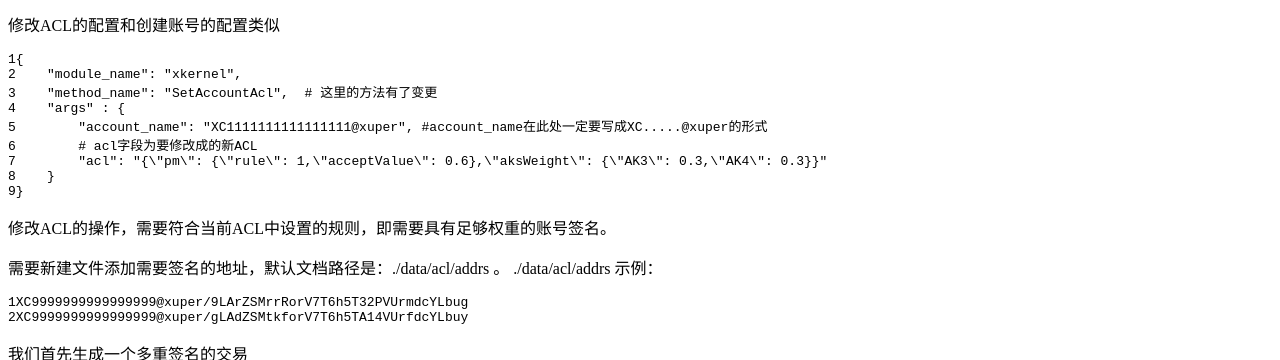
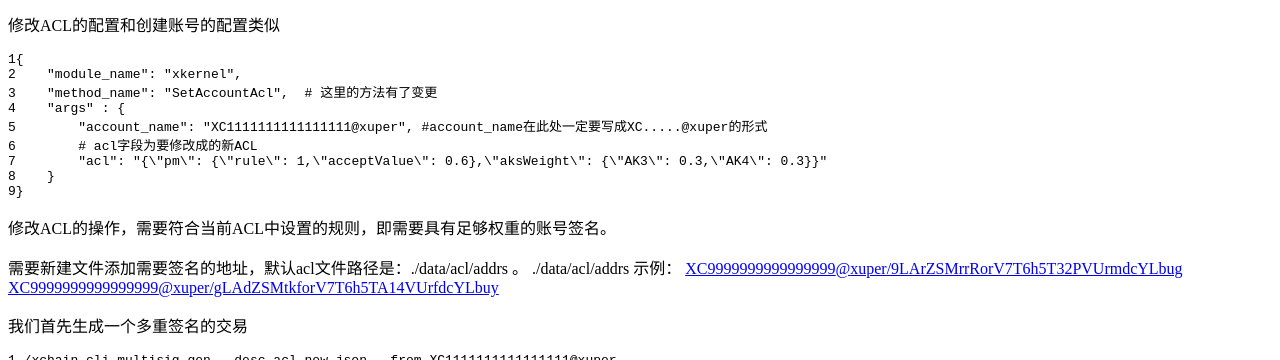
Before and after one commit to xuperchain/docs, a Sphinx documentation site: the page built from source/advanced_usage/contract_accounts.rst, in a window 1280 px wide and 900 px high, scrolled down 4441 px, cut to the strip 0-360 px from the top of the window. Built offline with Sphinx 7.4.7 and the Read the Docs theme 2.0.0, drawn with Linux system fonts in a browser that asks for light colours; comment, search, counter and statistics services are not loaded.

Commit message:
add sample for acl addrs

```diff
--- a/source/advanced_usage/contract_accounts.rst
+++ b/source/advanced_usage/contract_accounts.rst
@@ -133,14 +133,10 @@
 
 修改ACL的操作，需要符合当前ACL中设置的规则，即需要具有足够权重的账号签名。
 
-需要新建文件添加需要签名的地址，默认文档路径是：./data/acl/addrs 。
+需要新建文件添加需要签名的地址，默认acl文件路径是：./data/acl/addrs 。
 ./data/acl/addrs 示例：
-
-.. code-block:: bash
-    :linenos:
-
-    XC9999999999999999@xuper/9LArZSMrrRorV7T6h5T32PVUrmdcYLbug
-    XC9999999999999999@xuper/gLAdZSMtkforV7T6h5TA14VUrfdcYLbuy
+XC9999999999999999@xuper/9LArZSMrrRorV7T6h5T32PVUrmdcYLbug
+XC9999999999999999@xuper/gLAdZSMtkforV7T6h5TA14VUrfdcYLbuy
 
 我们首先生成一个多重签名的交易
 
```
